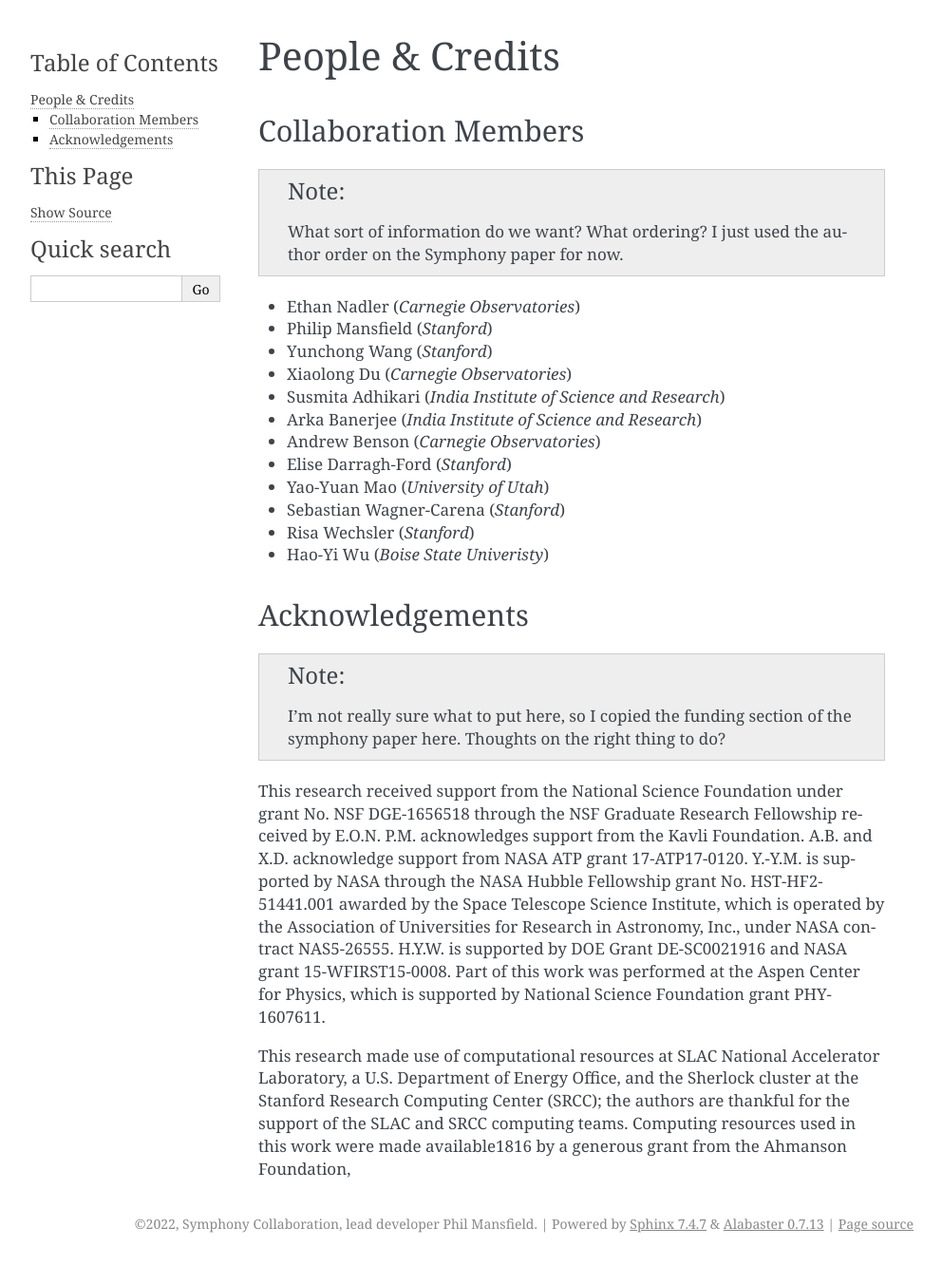
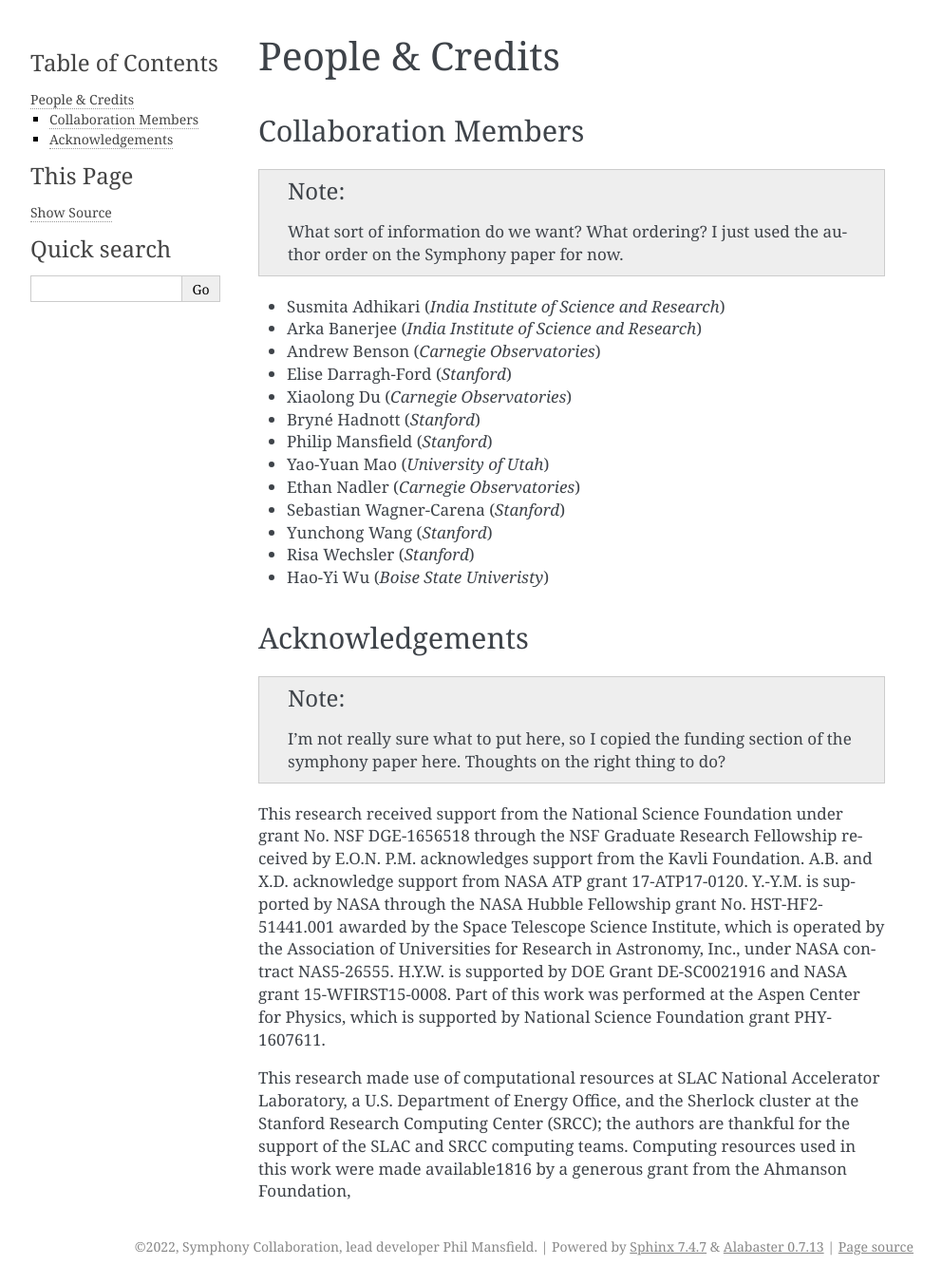
Before and after one commit to phil-mansfield/symphony, a Sphinx documentation site: the page built from docs/source/credits_acknowledgements.rst, in a window 1280 px wide. Shown: the whole page at 95% size, without its empty margins (148-1140 px from the left). Built offline with Sphinx 7.4.7, drawn with Linux system fonts in a browser that asks for light colours; before the commit the page ends 1328 px from its top, so only the background shows below that.

Commit message:
reordered collaborators

```diff
--- a/docs/source/credits_acknowledgements.rst
+++ b/docs/source/credits_acknowledgements.rst
@@ -8,16 +8,17 @@ Collaboration Members
 .. note::
    What sort of information do we want? What ordering? I just used the author order on the Symphony paper for now.
 
-- Ethan Nadler (*Carnegie Observatories*)
-- Philip Mansfield (*Stanford*)
-- Yunchong Wang (*Stanford*)
-- Xiaolong Du (*Carnegie Observatories*)
 - Susmita Adhikari (*India Institute of Science and Research*)
 - Arka Banerjee (*India Institute of Science and Research*)
 - Andrew Benson (*Carnegie Observatories*)
 - Elise Darragh-Ford (*Stanford*)
+- Xiaolong Du (*Carnegie Observatories*)
+- Bryné Hadnott (*Stanford*)
+- Philip Mansfield (*Stanford*)
 - Yao-Yuan Mao (*University of Utah*)
+- Ethan Nadler (*Carnegie Observatories*)
 - Sebastian Wagner-Carena (*Stanford*)
+- Yunchong Wang (*Stanford*)
 - Risa Wechsler (*Stanford*)
 - Hao-Yi Wu (*Boise State Univeristy*)
 
```
